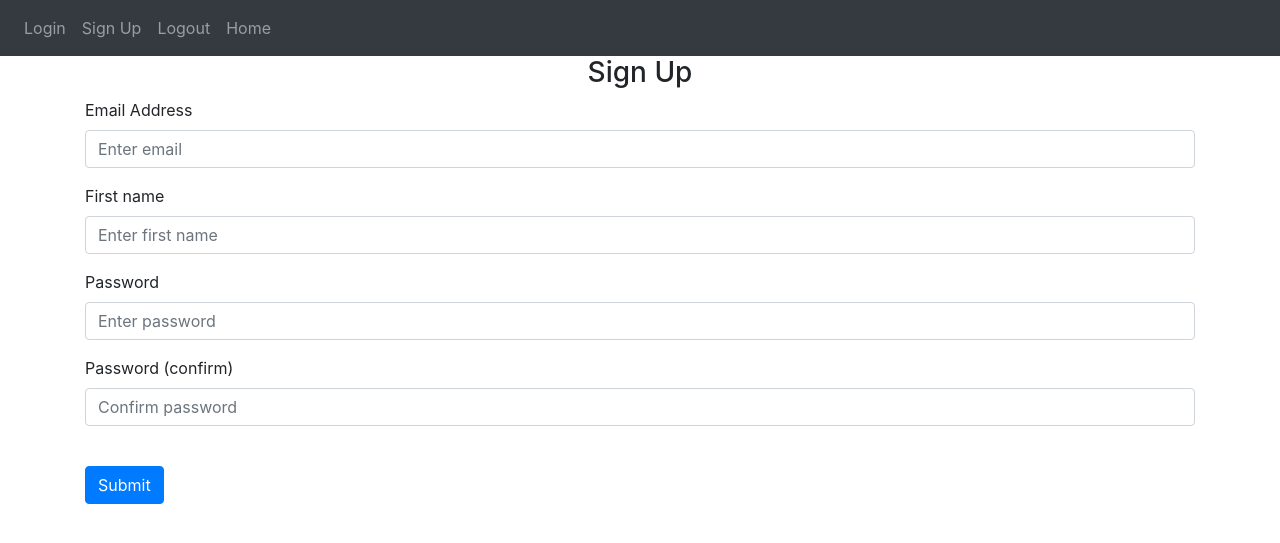
After one commit to Thesca/TrabalhoFlask, a Flask app: template website/templates/sign_up.html in a window 1280 px wide. The commit adds this page. Shown: the top 543 px of the page. Run offline with Flask 3, Linux system fonts and the light colour scheme; the template is opened without the code that fills it, so the values that code supplies are empty; some libraries are stand-ins or nearby versions.

Commit message:
database yet to setup and alert messages implemented

```diff
--- a/website/__init__.py
+++ b/website/__init__.py
@@ -1,8 +1,14 @@
 from flask import Flask
+from flask_sqlalchemy import SQLAlchemy
+
+db =  SQLAlchemy()
+DB_NAME = "database.db"
 
 def create_app():
     app = Flask(__name__)
     app.config['SECRET_KEY'] = '12yhk3gv12h3-l62hkbl23kk12'
+    app.config['SQLALCHEMY_DATABASE_URI'] = f'sqlite:///{DB_NAME}'
+    db.init_app(app)
 
     from .views import views
     from .auth import auth
--- a/website/models.py
+++ b/website/models.py
@@ -0,0 +1,2 @@
+from . import db
+from flask_login import UserMixin
--- a/website/templates/base.html
+++ b/website/templates/base.html
@@ -18,10 +18,11 @@
 </head>
 <body>
     <nav class="navbar navbar-expand-lg navbar-dark bg-dark">
-        <button class="navbar-toggler"
-                type="button"
-                data-toggle="collapse"
-                data-target="#navbar"
+        <button
+          class="navbar-toggler"
+          type="button"
+          data-toggle="collapse"
+          data-target="#navbar"
         >
             <span class="navbar-toggler-icon"></span>
         </button>
@@ -35,6 +36,32 @@
         </div>
     </nav>
 
+    {% with messages = get_flashed_messages(with_categories=true) %}
+    {% if messages %}
+      {% for category, message in messages %}
+      {% if category == 'error' %}
+      <div class="alert alert-danger alter-dismissable fade show" role="alert">
+        {{ message }}
+        <button type="button" class="close" data-dismiss="alert">
+          <span aria-hidden="true">&times;</span>
+        </button>
+      </div>
+      {% else %}
+      <div class="alert alert-success alter-dismissable fade show" role="alert">
+        {{ message }}
+        <button type="button" class="close" data-dismiss="alert">
+          <span aria-hidden="true">&times;</span>
+        </button>
+      </div>
+      {% endif %}
+      {% endfor %}
+    {% endif %}
+    {% endwith %}
+
+    <div class="container">
+      {% block content %}
+      {% endblock %}
+    </div>
     <script
       src="https://code.jquery.com/jquery-3.2.1.slim.min.js"
       integrity="sha384-KJ3o2DKtIkvYIK3UENzmM7KCkRr/rE9/Qpg6aAZGJwFDMVNA/GpGFF93hXpG5KkN"
--- /dev/null
+++ b/website/templates/sign_up.html
@@ -0,0 +1,48 @@
+{% extends "base.html" %} {% block title %}Sign Up{% endblock %}
+{% block content %}
+<form method="POST">
+    <h3 align="center">Sign Up</h3>
+    <div class="form-group">
+        <label for="email">Email Address</label>
+        <input
+           type="email"
+           class="form-control"
+           id="email"
+           name="email"
+           placeholder="Enter email"
+        />
+    </div>
+    <div class="form-group">
+        <label for="firstName">First name</label>
+        <input
+           type="text"
+           class="form-control"
+           id="firstName"
+           name="firstName"
+           placeholder="Enter first name"
+        />
+    </div>
+    <div class="form-group">
+        <label for="password1">Password</label>
+        <input
+           type="password"
+           class="form-control"
+           id="password1"
+           name="password1"
+           placeholder="Enter password"
+        />
+    </div>
+    <div class="form-group">
+        <label for="password2">Password (confirm)</label>
+        <input
+           type="password"
+           class="form-control"
+           id="password2"
+           name="password2"
+           placeholder="Confirm password"
+        />
+    </div>
+    <br>
+    <button type="submit" class="btn btn-primary">Submit</button>
+</form>
+{% endblock %}
```
Also changed, not shown: website/auth.py (+21 -5 lines), website/templates/home.html (+5 -2 lines), website/templates/login.html (added, +29 -0 lines).
